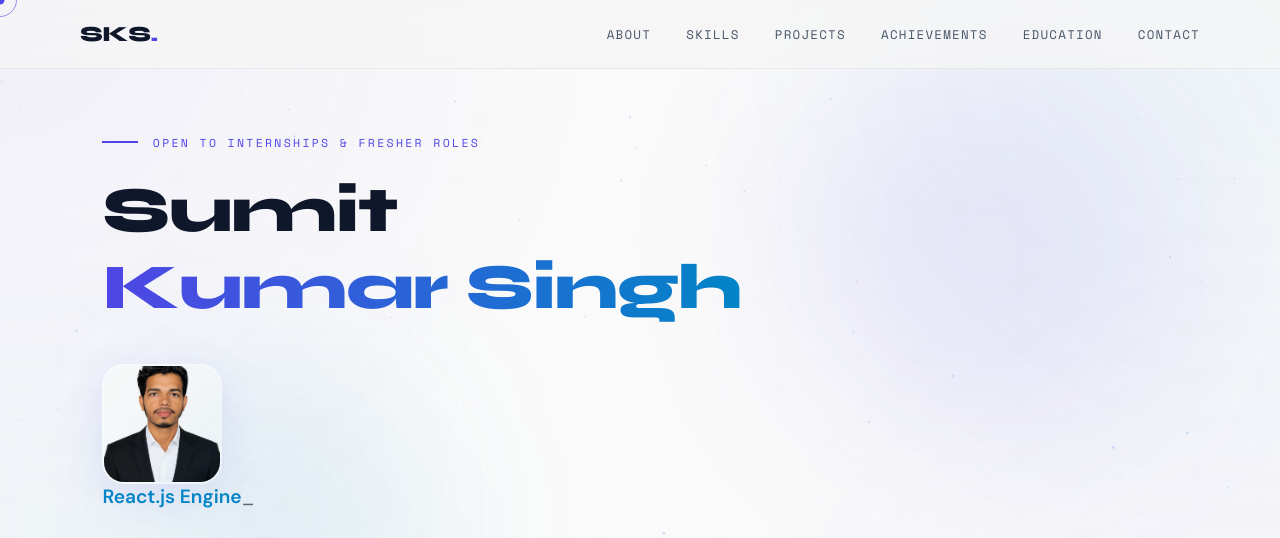
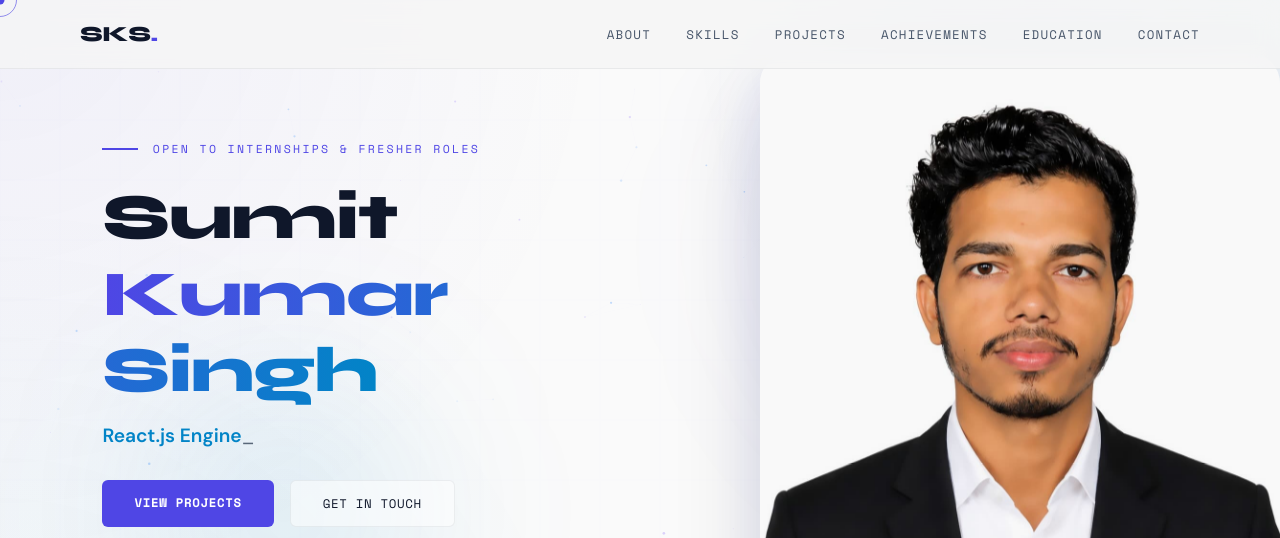
Before and after one commit to Sumitrajputt/My-Portfolio, a plain HTML site: page index.html in a window 1280 px wide. Shown: the top 538 px of the page. Drawn offline with nearby package versions, Linux system fonts and the light colour scheme; animation ran at ten frames a second.

Commit message:
Reposition profile image to right side of hero section

```diff
--- a/index.html
+++ b/index.html
@@ -41,7 +41,6 @@
 
     <div class="hero-heading">
       <h1 class="name">Sumit <span class="outline">Kumar Singh</span></h1>
-      <img src="profile.jpg" alt="Profile photo" class="name-profile-img">
     </div>
 
     <p class="hero-sub">
@@ -77,6 +76,10 @@
         Talentely
       </a>
     </div>
+  </div>
+
+  <div class="hero-img-box">
+    <img src="profile.jpg" alt="Profile photo" class="profile-img">
   </div>
 
   <div class="scroll-hint">
--- a/style.css
+++ b/style.css
@@ -173,6 +173,7 @@ section { position: relative; z-index: 1; }
 
 /* hero */
 #hero {
+  position: relative;
   min-height: 100vh;
   display: flex;
   align-items: center;
@@ -182,30 +183,40 @@ section { position: relative; z-index: 1; }
 }
 
 .hero-content {
-  flex: 1;
-  max-width: 650px;
+  flex: 0 0 48%;
+  max-width: 48%;
 }
 
 .hero-img-box {
-  flex: 1;
+  position: absolute;
+  right: 0;
+  top: 50%;
+  transform: translateY(-50%);
+  width: min(520px, 44vw);
+  height: auto;
   display: flex;
+  align-items: center;
   justify-content: center;
-  align-items: center;
   opacity: 0;
   animation: fadeIn 1.2s .6s forwards;
+  z-index: 1;
+  pointer-events: auto;
 }
 
 .profile-img {
   width: 100%;
-  max-width: 450px;
-  border-radius: 20px;
-  box-shadow: var(--glow);
-  border: 2px solid rgba(255,255,255,0.5);
-  transition: transform 0.4s ease;
+  max-width: 560px;
+  height: auto;
+  border-radius: 30px;
+  box-shadow: 0 36px 90px rgba(15,23,42,0.14), 0 18px 60px rgba(79,70,229,0.08);
+  border: none;
+  transition: transform 0.45s ease, box-shadow 0.45s ease;
+  object-fit: cover;
 }
 
 .profile-img:hover {
-  transform: translateY(-10px);
+  transform: translateY(-12px) scale(1.01);
+  box-shadow: 0 40px 100px rgba(15,23,42,0.15), 0 18px 60px rgba(79,70,229,0.12);
 }
 
 .hero-heading {
@@ -858,13 +869,13 @@ footer b { color: var(--accent); font-weight: 700; }
 .cur { animation: blink 1s infinite; }
 
 @media (max-width: 992px) {
-  #hero { flex-direction: column-reverse; justify-content: center; text-align: center; padding-top: 6rem;}
-  .hero-img-box { margin-bottom: 2rem; }
-  .profile-img { max-width: 300px; }
-  .hero-eyebrow { justify-content: center; }
-  .btns { justify-content: center; }
-  .hero-links { justify-content: center; }
-  .hero-heading { justify-content: center; }
+  #hero { flex-direction: row; justify-content: flex-start; text-align: left; padding-top: 6rem; }
+  .hero-img-box { position: absolute; right: 2vw; top: 50%; transform: translateY(-50%); width: min(420px, 42vw); }
+  .profile-img { max-width: 420px; }
+  .hero-eyebrow { justify-content: flex-start; }
+  .btns { justify-content: flex-start; }
+  .hero-links { justify-content: flex-start; }
+  .hero-heading { justify-content: flex-start; }
   .name-profile-img { width: 96px; height: 96px; }
 }
 
@@ -875,4 +886,5 @@ footer b { color: var(--accent); font-weight: 700; }
   .about-wrap { grid-template-columns: 1fr; gap: 3rem; }
   .projects-wrap { grid-template-columns: 1fr; }
   h1.name { white-space: normal; font-size: clamp(2.8rem, 10vw, 4rem); }
+  .hero-img-box { display: none; }
 }
```
